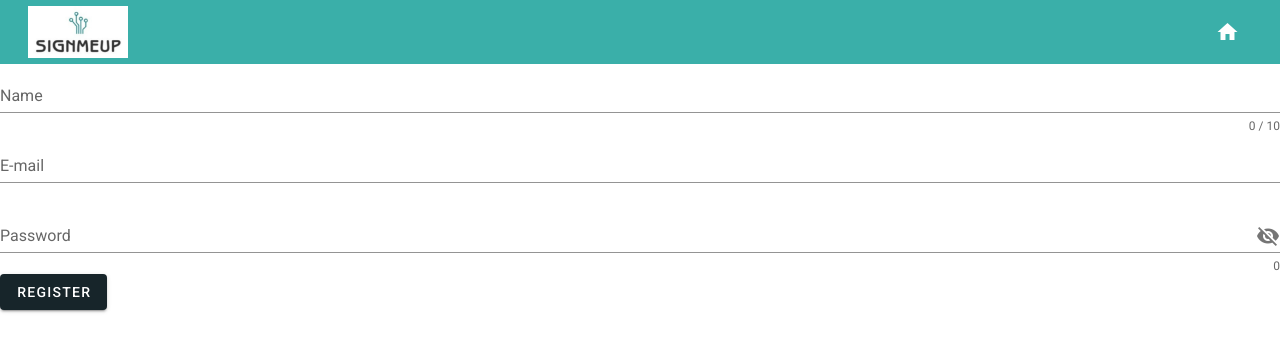
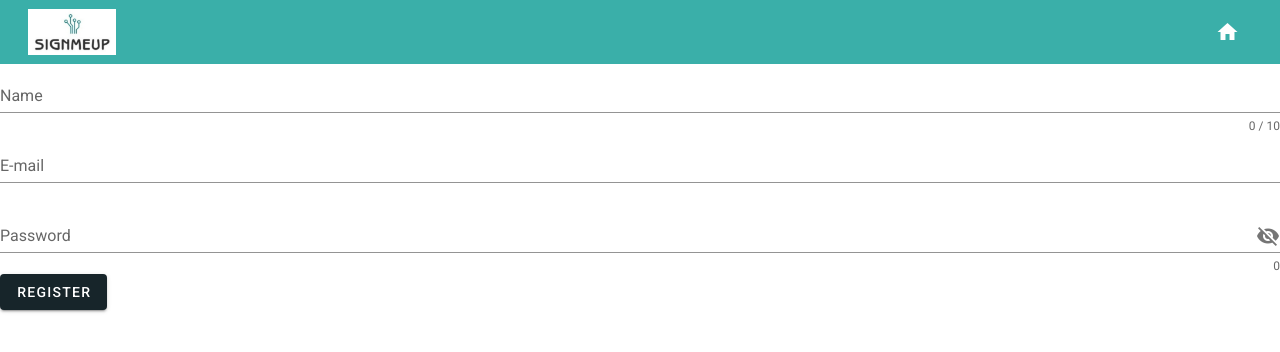
Before and after one commit to jhkritz/sign-language-api, a Vue app in the folder frontend/: page /register in a window 1280 px wide. Shown: the top 352 px of the page. Built offline with nearby package versions, Linux system fonts and the light colour scheme; what vue-auth would draw is missing.

Commit message:
Consistency in naming website

```diff
--- a/frontend/src/views/dashboard.vue
+++ b/frontend/src/views/dashboard.vue
@@ -56,8 +56,7 @@
         <div class="header">
             <div class="center">
 
-                <p class="maintitle">Sign Language API</p>
-
+                <p class="maintitle">SignMeUp</p>
                 <v-toolbar flat floating rounded>
                     <v-text-field v-model="libraries.name" hide-details label="Search for a library..."
                         prepend-icon="mdi-magnify" single-line @input="filterLibraries">
--- a/frontend/src/views/login.vue
+++ b/frontend/src/views/login.vue
@@ -121,7 +121,7 @@
 
 <style scoped>
   .logo {
-    width: 8%;
+    width: 7%;
     margin-left: 1%;
   }
 </style>
--- a/frontend/src/views/register.vue
+++ b/frontend/src/views/register.vue
@@ -99,7 +99,7 @@
 </script>
 <style scoped>
     .logo {
-      width: 8%;
+      width: 7%;
       margin-left: 1%;
     }
 </style>
```
